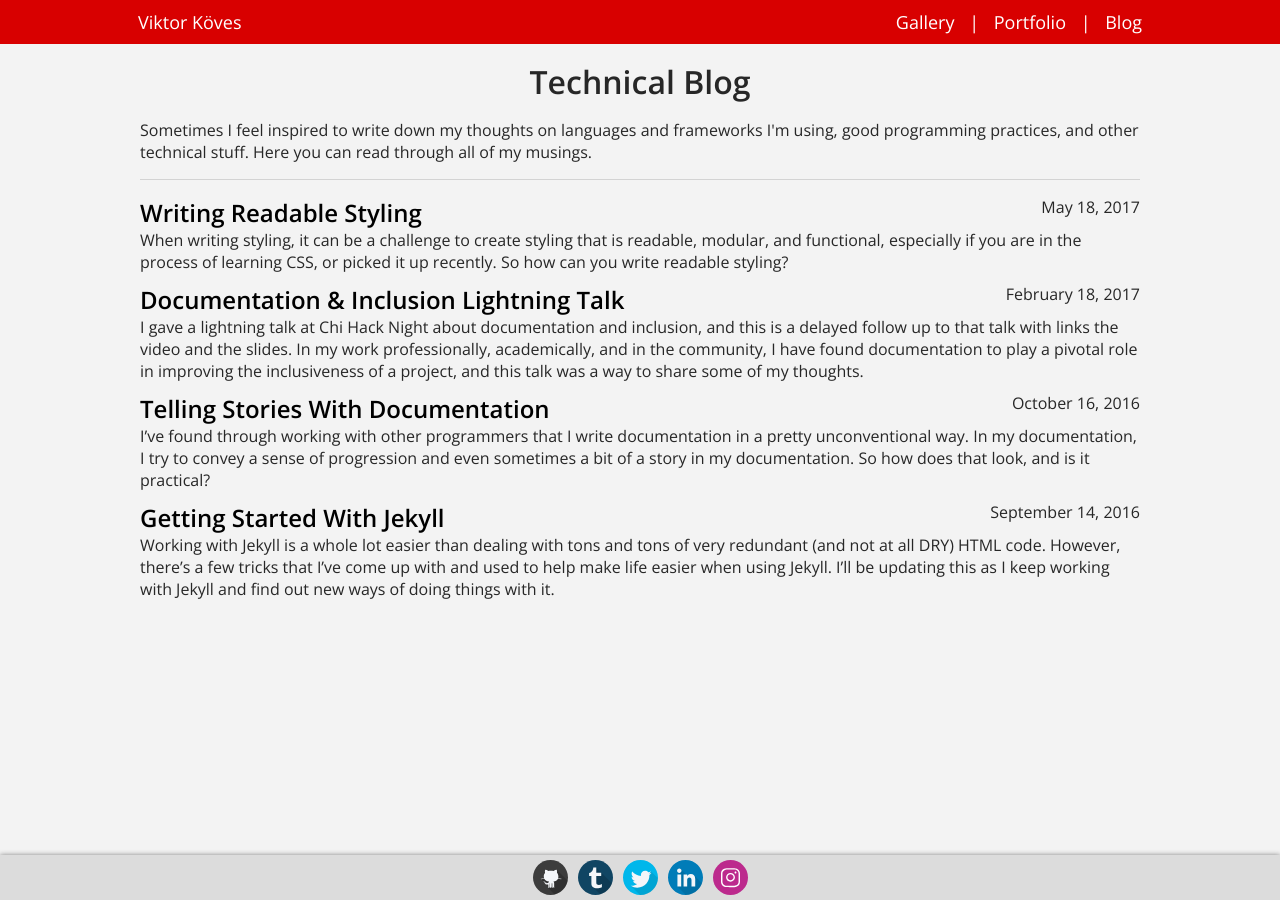
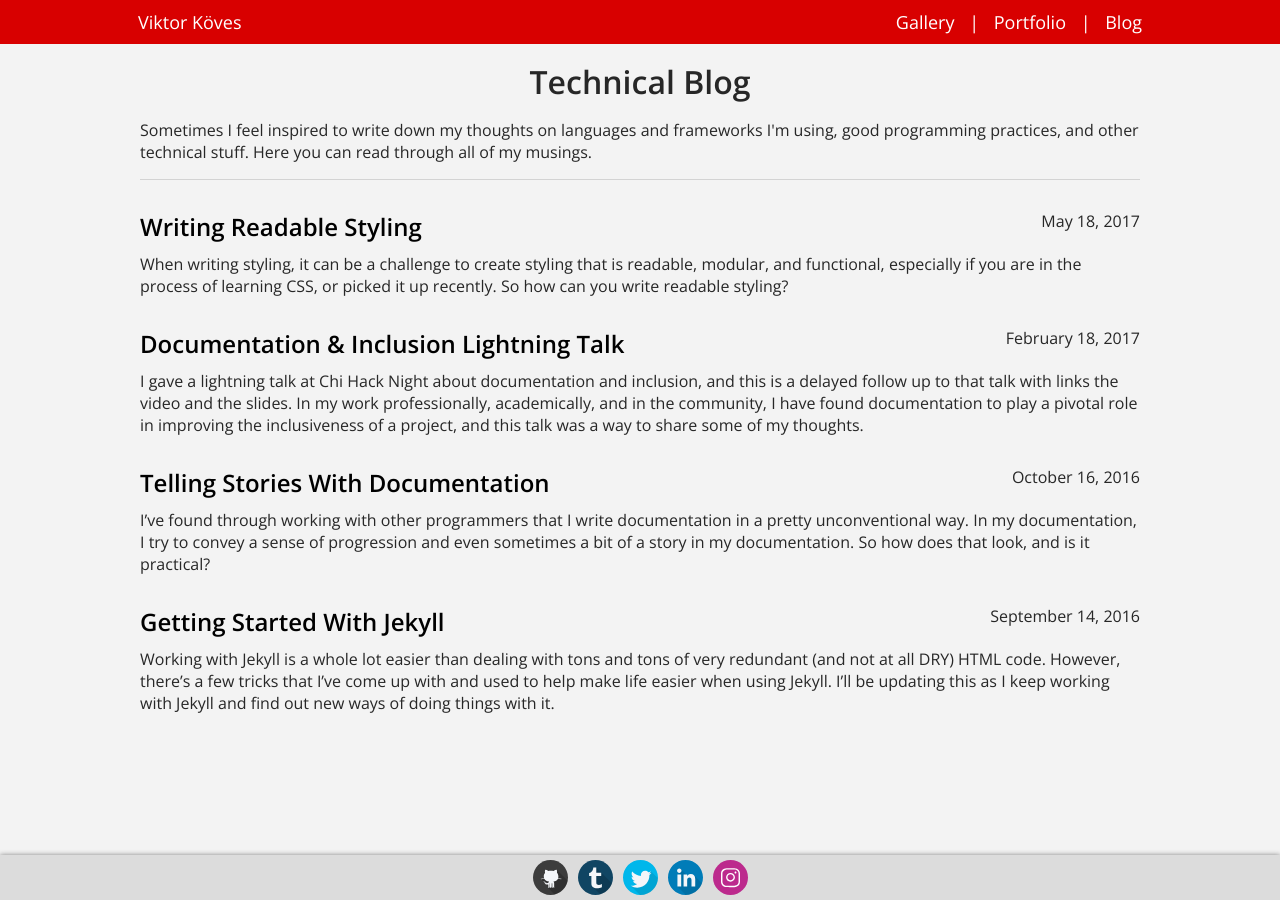
Before and after one commit to vkoves/vkoves.github.io, a Jekyll site: the page built from blog.html, in a window 1280 px wide. Built offline with Jekyll 4.4.1, drawn with Linux system fonts in a browser that asks for light colours.

Commit message:
Improved blog post-listing spacing

```diff
--- a/blog.html
+++ b/blog.html
@@ -16,6 +16,7 @@ title: "Blog"
 <ul class="post-list">
   {% for post in site.posts %}
     <li class="post-listing">
+      <div class="post-heading">
         <a href="{{ post.url }}">
         	<span class="title">{{ post.title }}</span>
         </a>
@@ -26,7 +27,11 @@ title: "Blog"
           <span class="category">{{ category }}</span>
         {% endfor %}
         <span class="date">{{ post.date | date: "%B %d, %Y" }}</span>
-      <span class="excerpt">{{ post.excerpt }}</span>
+      </div>
+
+      <div class="excerpt">
+        {{ post.excerpt }}
+      </div>
     </li>
   {% endfor %}
 </ul>
--- a/css/blog.scss
+++ b/css/blog.scss
@@ -50,7 +50,9 @@ hr
 .post-listing
 {
   text-align: left;
-  margin-top: 10px;
+  margin-top: 30px;
+
+  .post-heading { margin-bottom: 10px; }
 }
 .post-listing a
 {
```
Lines whose indentation alone changed are shown as unchanged.
